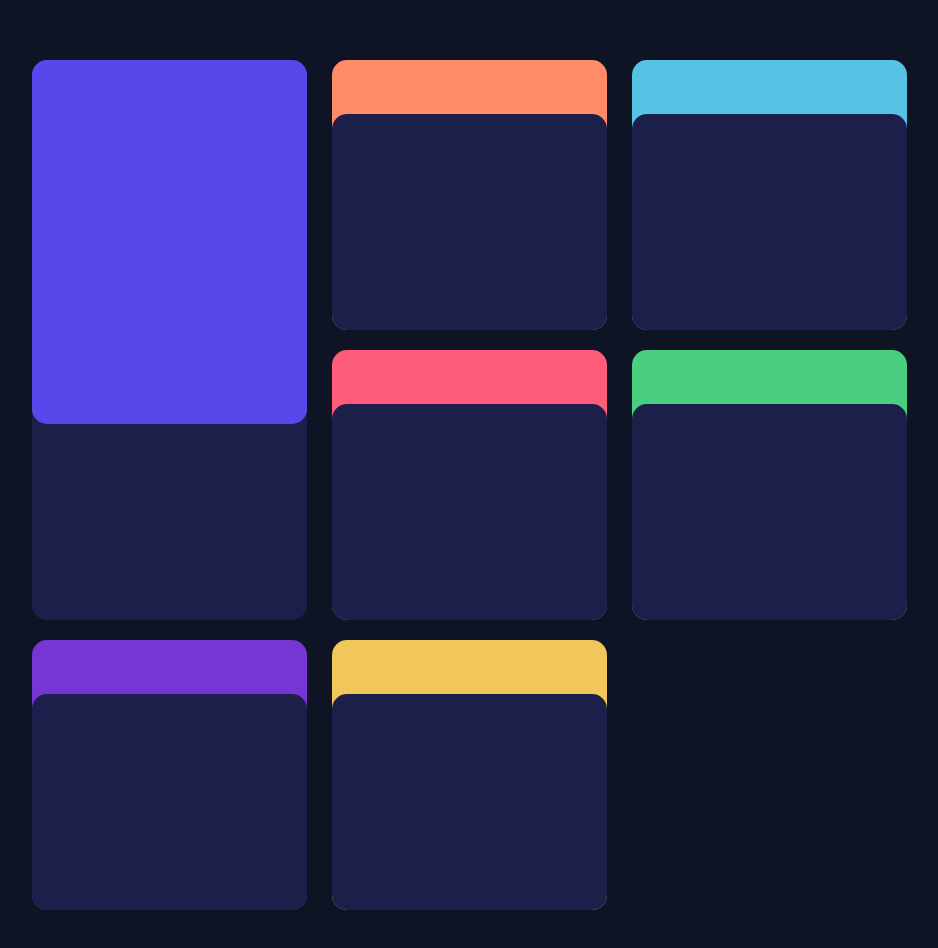
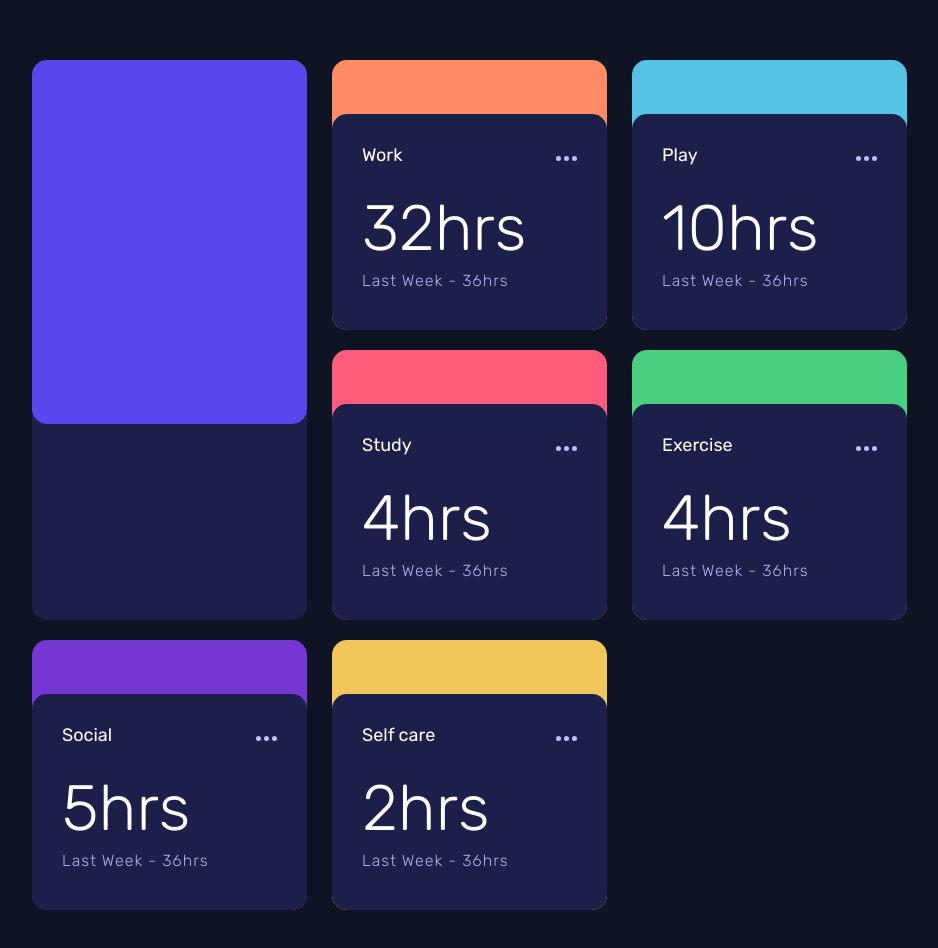
Before and after one commit to PASCAL-ION/Dashboard-challenge, a plain HTML site: page index.html in a window 1280 px wide. Shown: the part 140-1088 px from the top of the page, without its empty margins (173-1111 px from the left). Drawn offline with Linux system fonts and the light colour scheme.

Commit message:
inner-section finies, il manque le profil et les icones svg en arrière plan

```diff
--- a/index.html
+++ b/index.html
@@ -12,25 +12,80 @@
 <body>
   <div class="grid">
     <div class="section work">
-      <div class="inner-section"></div>
+      <div class="inner-section">
+        <div class="inner-section-title">
+          <p>Work</p>
+          <a href="#"><img class="ellipse" src="images/icon-ellipsis.svg" alt=""></a>
+        </div>
+        <div class="inner-section-time">
+          <span>32hrs</span>
+          <p>Last Week - 36hrs</p>
+        </div>
+      </div>
     </div>
     <div class="section play">
-      <div class="inner-section"></div>
+      <div class="inner-section">
+        <div class="inner-section-title">
+          <p>Play</p>
+          <a href="#"><img class="ellipse" src="images/icon-ellipsis.svg" alt=""></a>
+        </div>
+        <div class="inner-section-time">
+          <span>10hrs</span>
+          <p>Last Week - 36hrs</p>
+        </div>
+      </div>
     </div>
     <div class="section study">
-      <div class="inner-section"></div>
+      <div class="inner-section">
+        <div class="inner-section-title">
+          <p>Study</p>
+          <a href="#"><img class="ellipse" src="images/icon-ellipsis.svg" alt=""></a>
+        </div>
+        <div class="inner-section-time">
+          <span>4hrs</span>
+          <p>Last Week - 36hrs</p>
+        </div>
+      </div>
     </div>
     <div class="section exercise">
-      <div class="inner-section"></div>
+      <div class="inner-section">
+        <div class="inner-section-title">
+          <p>Exercise</p>
+          <a href="#"><img class="ellipse" src="images/icon-ellipsis.svg" alt=""></a>
+        </div>
+        <div class="inner-section-time">
+          <span>4hrs</span>
+          <p>Last Week - 36hrs</p>
+        </div>
+      </div>
     </div>
     <div class="section social">
-      <div class="inner-section"></div>
+      <div class="inner-section">
+        <div class="inner-section-title">
+          <p>Social</p>
+          <a href="#"><img class="ellipse" src="images/icon-ellipsis.svg" alt=""></a>
+        </div>
+        <div class="inner-section-time">
+          <span>5hrs</span>
+          <p>Last Week - 36hrs</p>
+        </div>
+      </div>
     </div>
     <div class="section self-care">
-      <div class="inner-section"></div>
+      <div class="inner-section">
+        <div class="inner-section-title">
+          <p>Self care</p>
+          <a href="#"><img class="ellipse" src="images/icon-ellipsis.svg" alt=""></a>
+        </div>
+        <div class="inner-section-time">
+          <span>2hrs</span>
+          <p>Last Week - 36hrs</p>
+        </div>
+      </div>
     </div>
     <div class="section profil">
-      <div class="inner-section"></div>
+      <div class="inner-section">
+      </div>
     </div>
   </div>
 </body>
--- a/sass/style.scss
+++ b/sass/style.scss
@@ -5,6 +5,7 @@ body {
     background: hsl(226, 43%, 10%);
     font-size: 18px;
     overflow: hidden;
+    font-family: 'Rubik', sans-serif;
 }
 .grid{
     max-width: 1300px;
@@ -31,6 +32,33 @@ body {
             height: 80%;
             background: hsl(235, 46%, 20%);
             border-radius: 15px;
+            color: rgb(255, 255, 255);
+            .inner-section-title{
+                display: flex;
+                align-items: center;
+                justify-content: space-between;
+                margin: 30px 30px 0px 30px;
+            }
+            .inner-section-time{
+                display: flex;
+                flex-direction: column;
+                justify-content: space-evenly;
+                height: 50%;
+                margin-top: 20px;
+                margin-left: 30px;
+                span{
+                    font-size: 4rem;
+                    font-weight: 300;
+
+                }
+                p{
+                    font-size: 1rem;
+                    font-weight: 300;
+                    letter-spacing: 1px;
+                    opacity: 0.9;
+                    color: hsl(236, 100%, 87%);
+                }
+            }
         }
     }
     .profil{
```
Also changed, not shown: style.css, 1 other file.
